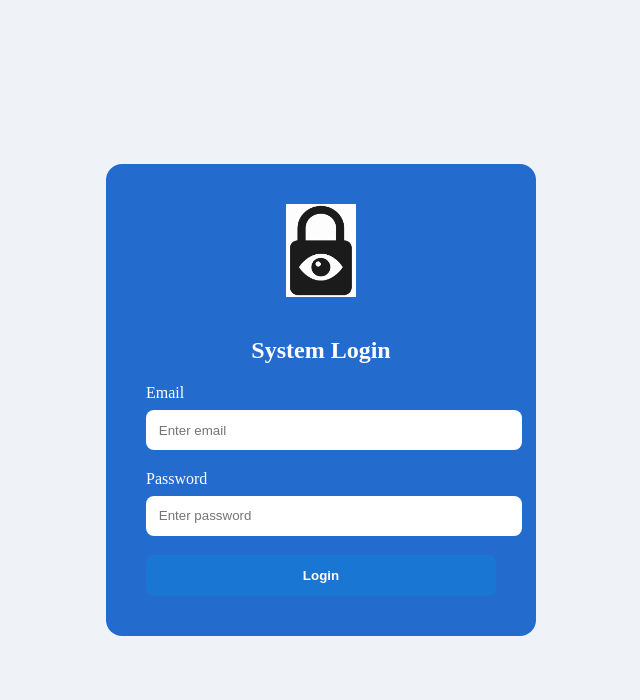
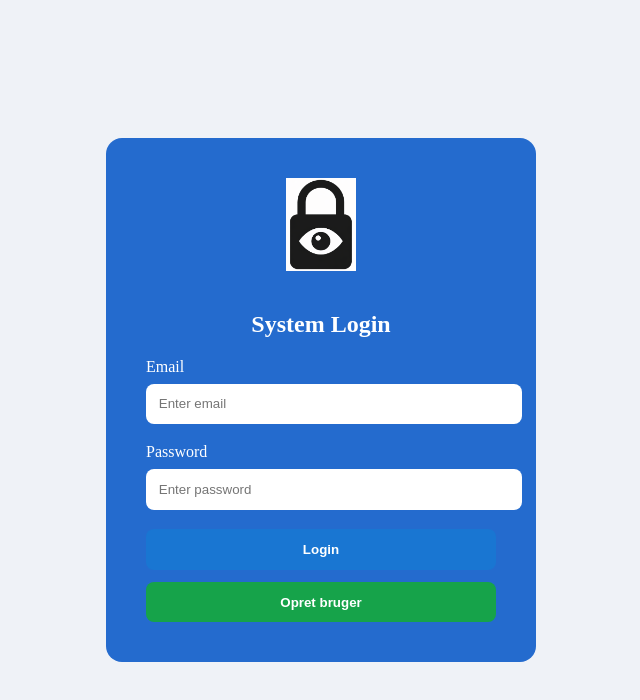
Before and after one commit to TokeDit/3.-semester-Projekt-JABLST, a Vue app in the folder FrontEnd/SikkerhedsFrontEnd/: page /login in a window 1280 px wide. Shown: the top 700 px of the page, without its empty margins (319-959 px from the left). Built offline with nearby package versions, Linux system fonts and the light colour scheme; no server answers.

Commit message:
Add user registration functionality to login page

```diff
--- a/FrontEnd/SikkerhedsFrontEnd/src/components/Login.vue
+++ b/FrontEnd/SikkerhedsFrontEnd/src/components/Login.vue
@@ -3,17 +3,26 @@
     <div class="login-card">
       <img src="/logo.png" alt="Logo" class="login-logo" />
       <h2>System Login</h2>
+
       <form @submit.prevent="handleLogin">
         <div class="input-group">
           <label>Email</label>
           <input type="email" v-model="email" placeholder="Enter email" required />
         </div>
+
         <div class="input-group">
           <label>Password</label>
           <input type="password" v-model="password" placeholder="Enter password" required />
         </div>
+
         <button type="submit" class="login-btn">Login</button>
+
+        <button type="button" class="register-btn" @click="handleRegister">
+          Opret bruger
+        </button>
       </form>
+
+      <p v-if="message" class="success-msg">{{ message }}</p>
       <p v-if="error" class="error-msg">{{ error }}</p>
     </div>
   </div>
@@ -21,37 +30,127 @@
 
 <script setup>
 import { ref } from 'vue';
-import { useRouter } from 'vue-router';        // ADD this
+import { useRouter } from 'vue-router';
 import { auth } from '../firebase';
-import { signInWithEmailAndPassword } from 'firebase/auth';
+import {
+  signInWithEmailAndPassword,
+  createUserWithEmailAndPassword
+} from 'firebase/auth';
 
-const router = useRouter();                     // ADD this
+const router = useRouter();
+
 const email = ref('');
 const password = ref('');
 const error = ref('');
+const message = ref('');
 
 async function handleLogin() {
-  error.value = "";
+  error.value = '';
+  message.value = '';
+
   try {
     await signInWithEmailAndPassword(auth, email.value, password.value);
-    router.push('/dashboard');                  // CHANGE this (was emit)
+    router.push('/dashboard');
   } catch (err) {
     if (err.code === 'auth/invalid-credential') {
-      error.value = "Invalid email or password.";
+      error.value = 'Invalid email or password.';
     } else {
-      error.value = "Error: " + err.message;
+      error.value = 'Error: ' + err.message;
+    }
+  }
+}
+
+async function handleRegister() {
+  error.value = '';
+  message.value = '';
+
+  try {
+    await createUserWithEmailAndPassword(auth, email.value, password.value);
+    message.value = 'Bruger oprettet. Du bliver sendt til dashboard.';
+    router.push('/dashboard');
+  } catch (err) {
+    if (err.code === 'auth/email-already-in-use') {
+      error.value = 'Email is already in use.';
+    } else if (err.code === 'auth/weak-password') {
+      error.value = 'Password must be at least 6 characters.';
+    } else {
+      error.value = 'Error: ' + err.message;
     }
   }
 }
 </script>
 
 <style scoped>
-.login-container { display: flex; justify-content: center; align-items: center; height: 100vh; background: #eff2f7; }
-.login-card { background: #246BCE; padding: 2.5rem; border-radius: 16px; width: 100%; max-width: 350px; text-align: center; color: white; }
-.login-logo { width: 70px; margin-bottom: 1rem; }
-.input-group { text-align: left; margin-bottom: 1.2rem; }
-.input-group label { display: block; margin-bottom: 0.5rem; }
-input { width: 100%; padding: 0.8rem; border-radius: 8px; border: none; color: #333; }
-.login-btn { width: 100%; padding: 0.8rem; background: #1976d2; color: white; border: none; border-radius: 8px; cursor: pointer; font-weight: bold; }
-.error-msg { color: #ff8a8a; margin-top: 1rem; font-weight: bold; }
+.login-container {
+  display: flex;
+  justify-content: center;
+  align-items: center;
+  height: 100vh;
+  background: #eff2f7;
+}
+
+.login-card {
+  background: #246BCE;
+  padding: 2.5rem;
+  border-radius: 16px;
+  width: 100%;
+  max-width: 350px;
+  text-align: center;
+  color: white;
+}
+
+.login-logo {
+  width: 70px;
+  margin-bottom: 1rem;
+}
+
+.input-group {
+  text-align: left;
+  margin-bottom: 1.2rem;
+}
+
+.input-group label {
+  display: block;
+  margin-bottom: 0.5rem;
+}
+
+input {
+  width: 100%;
+  padding: 0.8rem;
+  border-radius: 8px;
+  border: none;
+  color: #333;
+}
+
+.login-btn,
+.register-btn {
+  width: 100%;
+  padding: 0.8rem;
+  color: white;
+  border: none;
+  border-radius: 8px;
+  cursor: pointer;
+  font-weight: bold;
+}
+
+.login-btn {
+  background: #1976d2;
+}
+
+.register-btn {
+  margin-top: 0.75rem;
+  background: #16a34a;
+}
+
+.error-msg {
+  color: #ff8a8a;
+  margin-top: 1rem;
+  font-weight: bold;
+}
+
+.success-msg {
+  color: #bbf7d0;
+  margin-top: 1rem;
+  font-weight: bold;
+}
 </style>
--- a/FrontEnd/SikkerhedsFrontEnd/src/router/index.js
+++ b/FrontEnd/SikkerhedsFrontEnd/src/router/index.js
@@ -2,6 +2,9 @@ import { createRouter, createWebHistory } from 'vue-router'
 import Login from '../components/Login.vue'
 import Dashboard from '../components/Dashboard.vue'
 import { auth } from '../firebase'
+import { onAuthStateChanged } from "firebase/auth";
+
+let isAuthResolved = false;
 
 const routes = [
   { path: '/', redirect: '/login' },
@@ -20,12 +23,25 @@ const router = createRouter({
 
 // Navigation guard — redirect to login if not authenticated
 router.beforeEach((to, from, next) => {
-  const user = auth.currentUser
-  if (to.meta.requiresAuth && !user) {
-    next('/login')
+  if (!isAuthResolved) {
+    onAuthStateChanged(auth, (user) => {
+      isAuthResolved = true;
+
+      if (to.meta.requiresAuth && !user) {
+        next('/login');
+      } else {
+        next();
+      }
+    });
   } else {
-    next()
+    const user = auth.currentUser;
+
+    if (to.meta.requiresAuth && !user) {
+      next('/login');
+    } else {
+      next();
+    }
   }
-})
+});
 
 export default router
```
Also changed, not shown: 1 other file (tests, documents, lock files or other folders).
